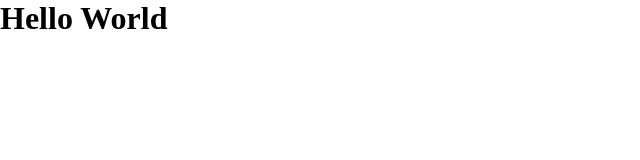
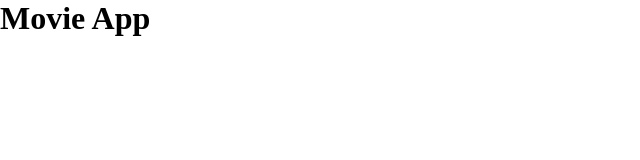
Before and after one commit to tommasodare/react-boolflix, a React (Vite) app: page / in a window 1280 px wide. Shown: the top 160 px of the page, without its empty margins (0-640 px from the left). Built offline with nearby package versions, Linux system fonts and the light colour scheme.

Commit message:
implement global context and movie list components - Milestone 0

```diff
--- a/src/App.jsx
+++ b/src/App.jsx
@@ -1,10 +1,11 @@
+import { GlobalProvider } from "./contexts/GlobalContext";
+import MoviesList from "./components/MovieList";
+
 export default function App() {
-
   return (
-
-    <h1>Hello World</h1>
-
-  );
-
-
+    <GlobalProvider>
+      <h1>Movie App</h1>
+      <MoviesList />
+    </GlobalProvider>
+  )
 }
--- /dev/null
+++ b/src/components/MovieList.jsx
@@ -0,0 +1,17 @@
+import { useGlobalContext } from "../contexts/GlobalContext"
+
+export default function MoviesList() {
+    return (
+
+        <>
+
+            <ul>
+                <li></li>
+                <li></li>
+            </ul>
+
+
+
+        </>
+    )
+}
--- /dev/null
+++ b/src/contexts/GlobalContext.jsx
@@ -0,0 +1,20 @@
+import { createContext, useContext, useState, useEffect } from "react";
+
+const GlobalContext = createContext()
+
+function GlobalProvider({ children }) {
+    const [user, setUser] = useState(null)  // Corretta sintassi destructuring
+
+    return (
+        <GlobalContext.Provider value={{ user, setUser }}>
+            {children}
+        </GlobalContext.Provider>
+    )
+}
+
+function useGlobalContext() {
+    const context = useContext(GlobalContext);
+    return context;
+}
+
+export { GlobalProvider, useGlobalContext }
```
